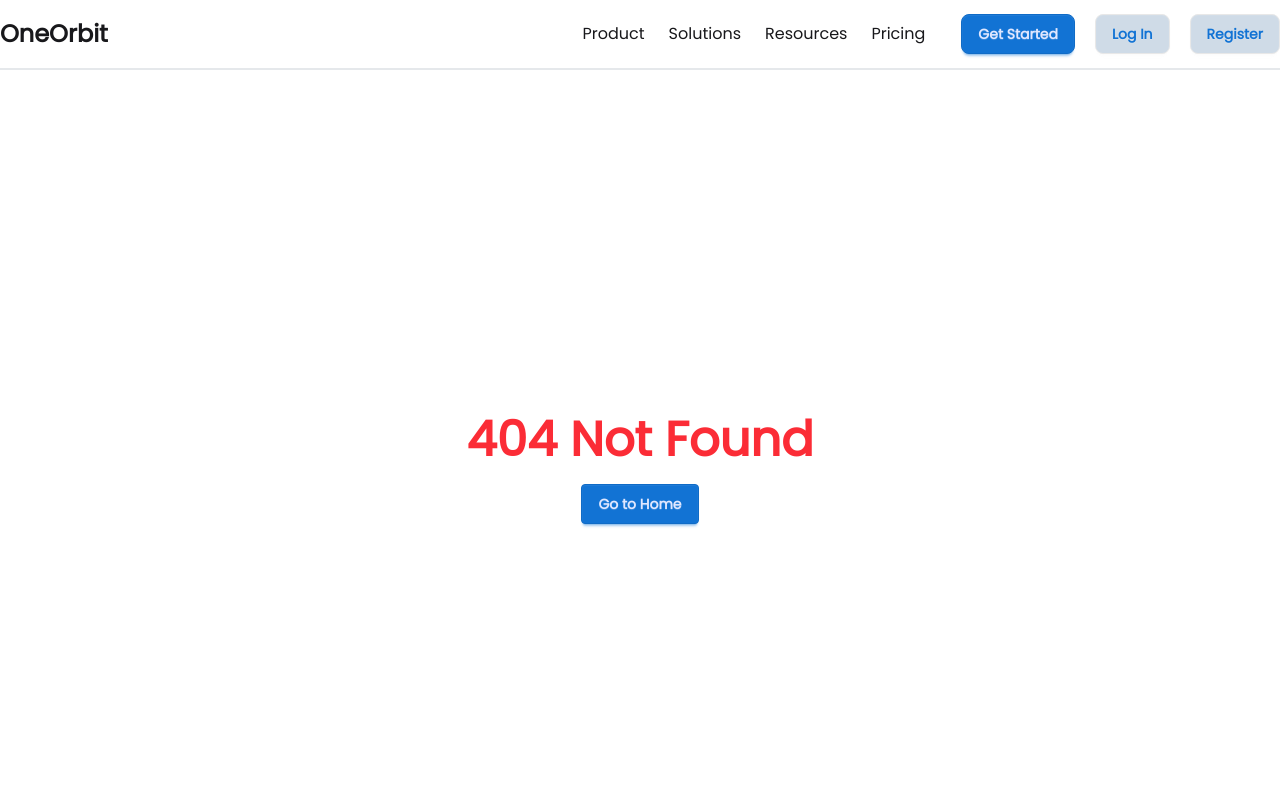
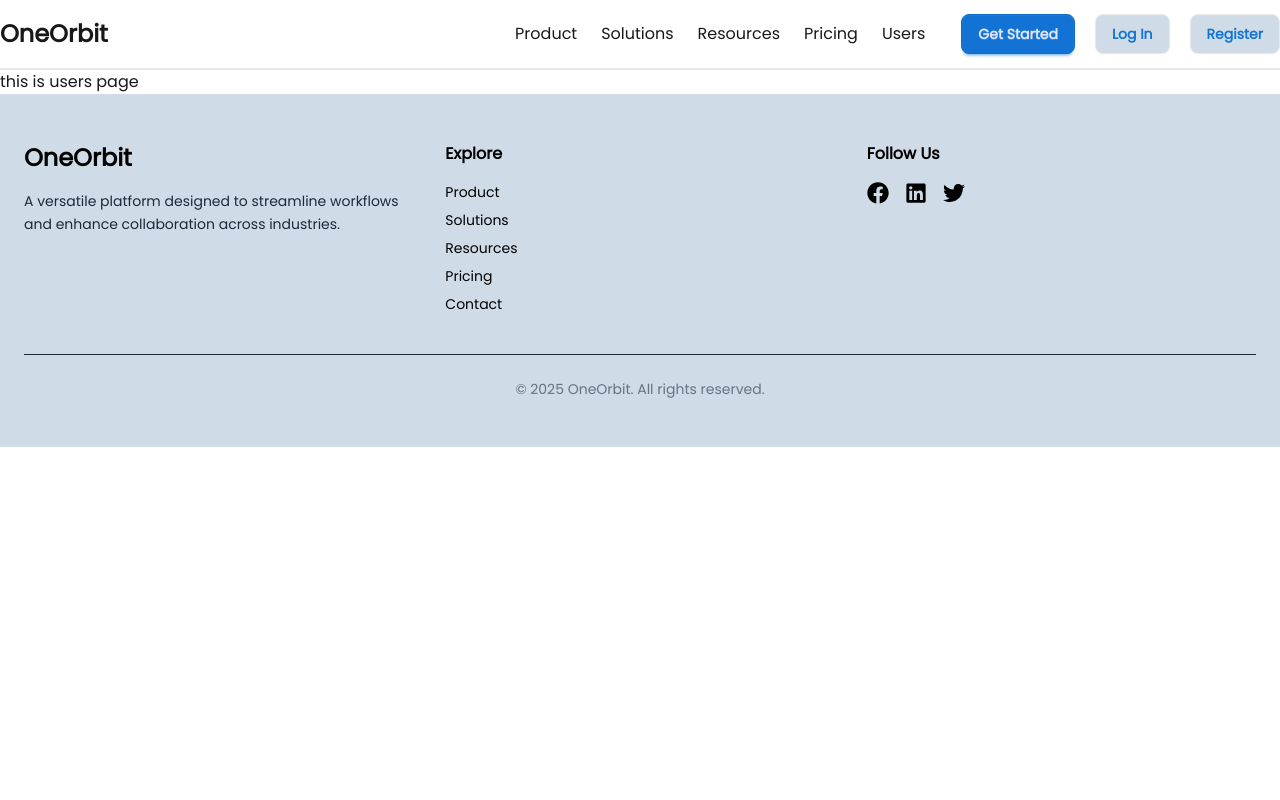
Before and after one commit to swajannaimur/One-Orbit, a Next.js app: page /users in a window 1280 px wide. Before the commit this address had no page. Shown: the top 800 px of the page. Built offline with nearby package versions, Linux system fonts and the light colour scheme; no server answers; the database is empty.

Commit message:
Added users page

```diff
--- a/package.json
+++ b/package.json
@@ -11,6 +11,7 @@
   "dependencies": {
     "daisyui": "^5.1.12",
     "lottie-react": "^2.4.1",
+    "mongodb": "^6.20.0",
     "next": "15.5.3",
     "react": "19.1.0",
     "react-dom": "19.1.0",
--- /dev/null
+++ b/src/app/(routes)/users/page.jsx
@@ -0,0 +1,16 @@
+import dbConnect from '@/lib/dbConnect';
+import React from 'react';
+
+const page = async () => {
+    const usersCollection = dbConnect("users-data")
+    const data = await usersCollection.find({}).toArray();
+    console.log(data);
+
+    return (
+        <div>
+            <h2>this is users page</h2>
+        </div>
+    );
+};
+
+export default page;
--- a/src/components/common/Navbar.jsx
+++ b/src/components/common/Navbar.jsx
@@ -15,6 +15,9 @@ export default function Navbar() {
       </li>
       <li>
         <Link href="/pricing">Pricing</Link>
+      </li>
+      <li>
+        <Link href="/users">Users</Link>
       </li>
     </>
   );
--- /dev/null
+++ b/src/lib/dbConnect.js
@@ -0,0 +1,17 @@
+import { MongoClient, ServerApiVersion } from 'mongodb';
+
+const uri = process.env.MONGODB_URI;
+// Create a MongoClient with a MongoClientOptions object to set the Stable API version
+
+export default function dbConnect(collectionName) {
+
+    const client = new MongoClient(uri, {
+        serverApi: {
+            version: ServerApiVersion.v1,
+            strict: true,
+            deprecationErrors: true,
+        }
+    });
+
+    return client.db(process.env.DB_NAME).collection(collectionName)
+}
```
Also changed, not shown: 1 other file (tests, documents, lock files or other folders).
